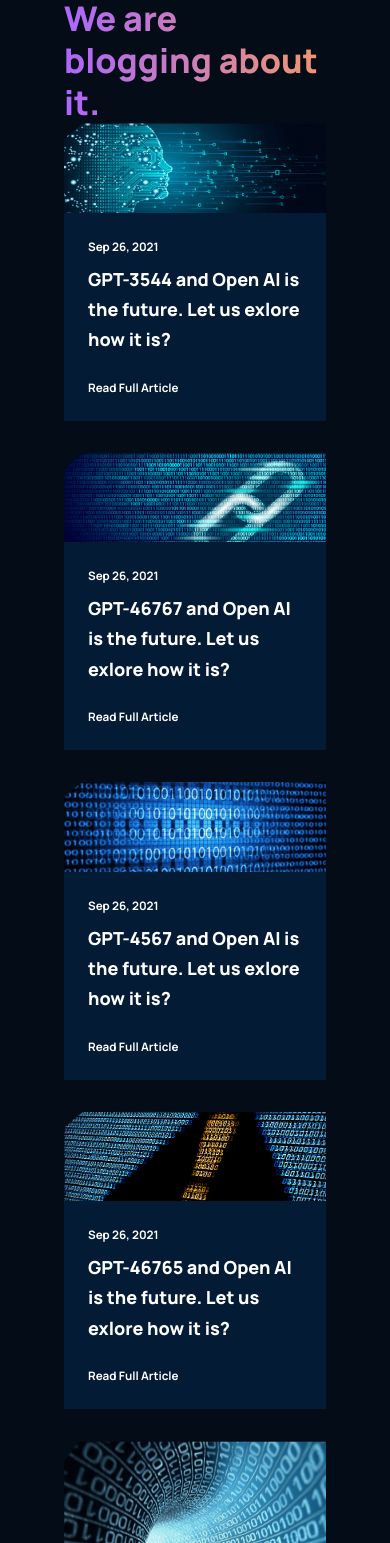
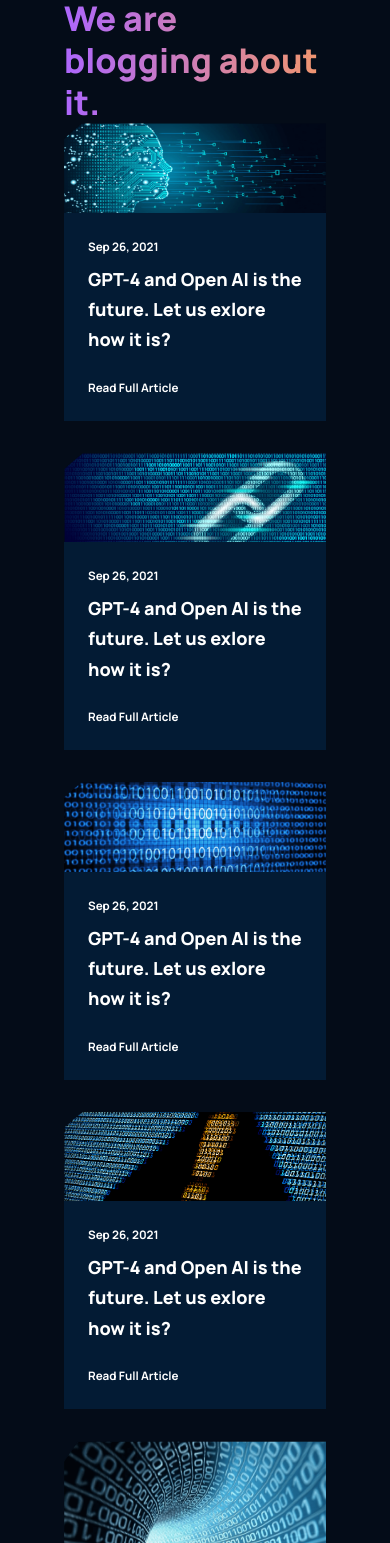
Before and after one commit to NavCGaur/GPT-4_Blog, a React (Create React App) app: page / in a window 390 px wide. Shown: the part 4716-6259 px from the top of the page. Built offline with nearby package versions, Linux system fonts and the light colour scheme.

Commit message:
responsiveness of blog corrected

```diff
--- a/src/containers/blog/Blog.jsx
+++ b/src/containers/blog/Blog.jsx
@@ -21,10 +21,10 @@ const Blog = () => (
         <Article imgUrl={blog01} date="Sep 26, 2021" text="GPT-4 and Open  AI is the future. Let us exlore how it is?" />
       </div>
       <div className="gpt4__blog-container_groupB">
-        <Article imgUrl={blog02} date="Sep 26, 2021" text="GPT-3544 and Open  AI is the future. Let us exlore how it is?" />
-        <Article imgUrl={blog03} date="Sep 26, 2021" text="GPT-46767 and Open  AI is the future. Let us exlore how it is?" />
-        <Article imgUrl={blog04} date="Sep 26, 2021" text="GPT-4567 and Open  AI is the future. Let us exlore how it is?" />
-        <Article imgUrl={blog05} date="Sep 26, 2021" text="GPT-46765 and Open  AI is the future. Let us exlore how it is?" />
+        <Article imgUrl={blog02} date="Sep 26, 2021" text="GPT-4 and Open  AI is the future. Let us exlore how it is?" />
+        <Article imgUrl={blog03} date="Sep 26, 2021" text="GPT-4 and Open  AI is the future. Let us exlore how it is?" />
+        <Article imgUrl={blog04} date="Sep 26, 2021" text="GPT-4 and Open  AI is the future. Let us exlore how it is?" />
+        <Article imgUrl={blog05} date="Sep 26, 2021" text="GPT-4 and Open  AI is the future. Let us exlore how it is?" />
       </div>
     </div>
   </div>
```
